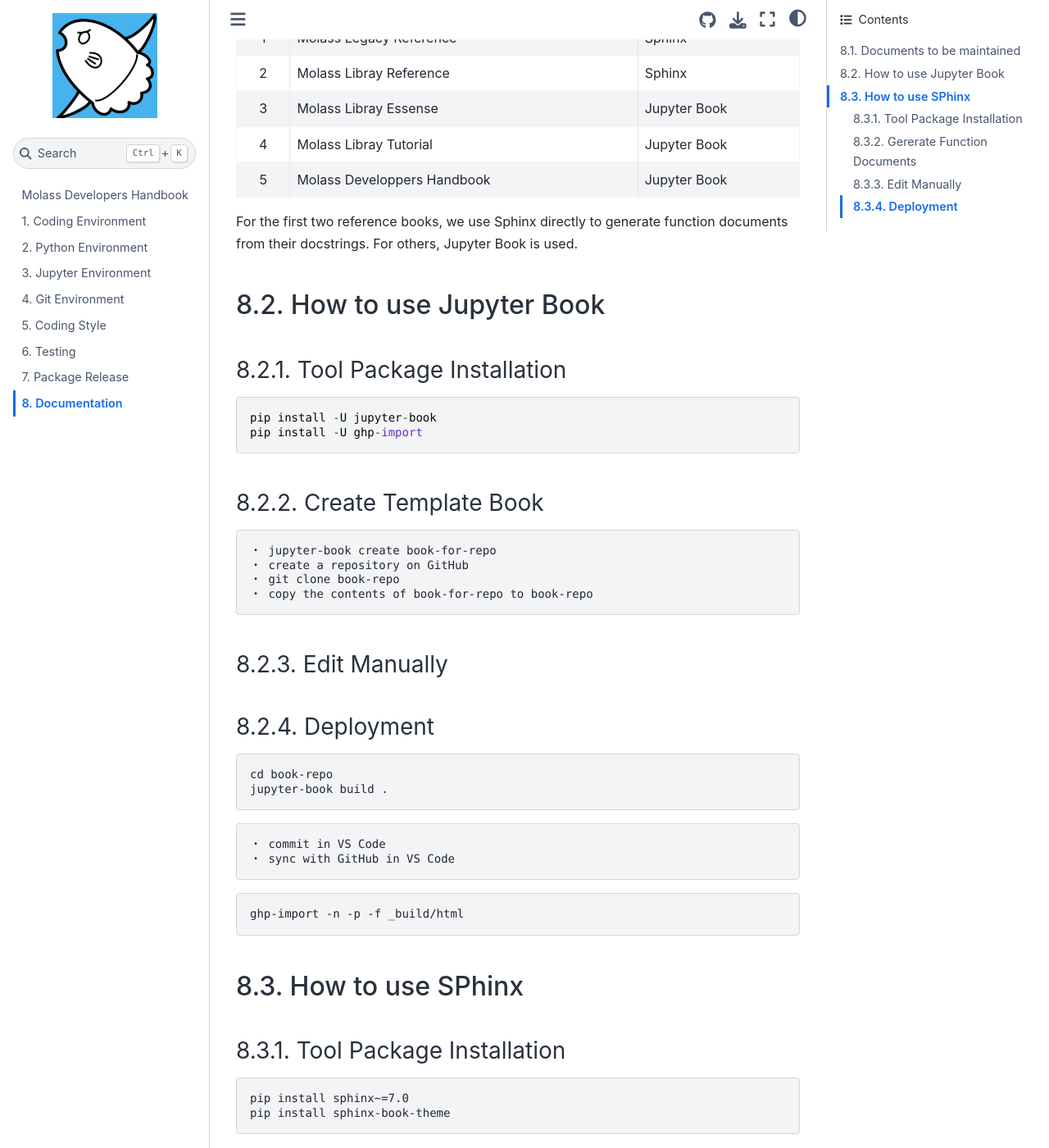
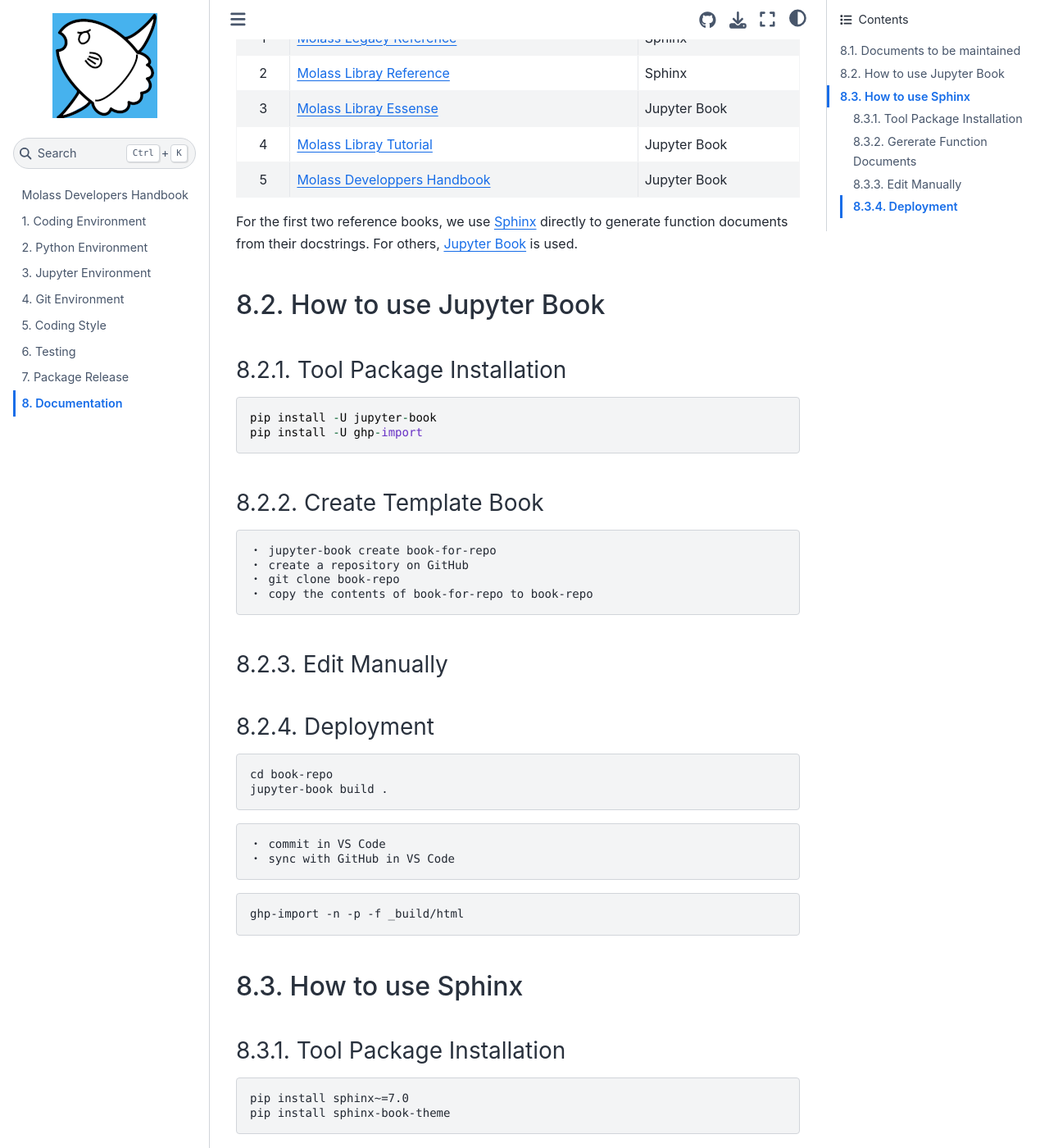
Before and after one commit to biosaxs-dev/molass-develop, a Jupyter Book: the page built from chapters/08/documentation.md, in a window 1280 px wide and 1400 px high, scrolled down 391 px. Shown: the whole window at 82% size. Built offline with Jupyter Book 1.0.4 settings and Sphinx 7.4.7 and the Sphinx Book theme 1.1.4, drawn with Linux system fonts in a browser that asks for light colours; part of the change alters nothing that is shown.

````diff
--- a/chapters/08/documentation.md
+++ b/chapters/08/documentation.md
@@ -10,13 +10,13 @@ We have the following documents to be maintained.
 
 |No |   Document Name           |    Tool    |
 |:-:|:--------------------------|:-----------|
-| 1 |Molass Legacy Reference    |Sphinx      |
-| 2 |Molass Libray Reference    |Sphinx      |
-| 3 |Molass Libray Essense      |Jupyter Book|
-| 4 |Molass Libray Tutorial     |Jupyter Book|
-| 5 |Molass Developpers Handbook|Jupyter Book|
+| 1 |[Molass Legacy Reference](https://freesemt.github.io/molass-legacy/)|Sphinx      |
+| 2 |[Molass Libray Reference](https://freesemt.github.io/molass-library/)|Sphinx      |
+| 3 |[Molass Libray Essense](https://freesemt.github.io/molass-essense/)      |Jupyter Book|
+| 4 |[Molass Libray Tutorial](https://freesemt.github.io/molass-tutorial/)     |Jupyter Book|
+| 5 |[Molass Developpers Handbook](https://freesemt.github.io/molass-develop/)|Jupyter Book|
 
-For the first two reference books, we use Sphinx directly to generate function documents from their docstrings. For others, Jupyter Book is used.
+For the first two reference books, we use [Sphinx](https://github.com/sphinx-doc/sphinx) directly to generate function documents from their docstrings. For others, [Jupyter Book](https://github.com/jupyter-book/jupyter-book) is used.
 
 ## How to use Jupyter Book
 
@@ -51,7 +51,7 @@ jupyter-book build .
 ghp-import -n -p -f _build/html
 ```
 
-## How to use SPhinx
+## How to use Sphinx
 
 ### Tool Package Installation
 
````
